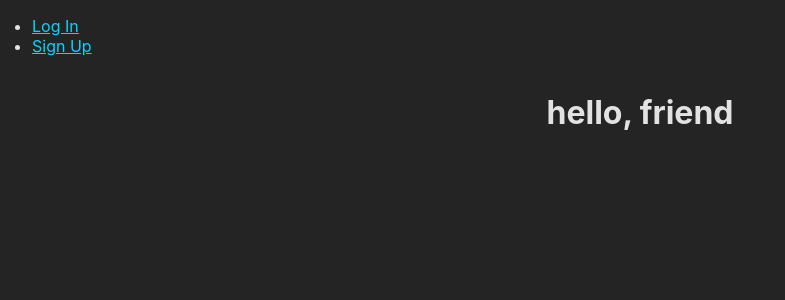
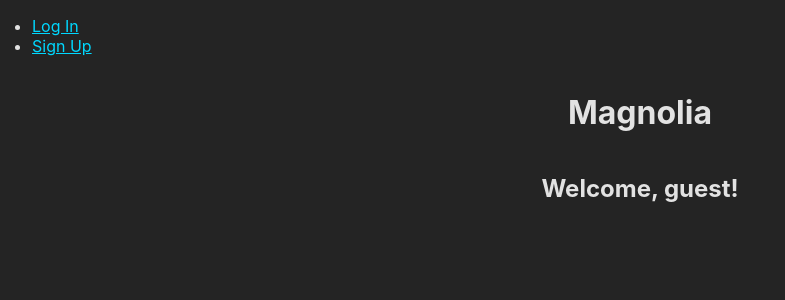
Before and after one commit to andrewmorrisondev/magnolia-front-end, a React (Vite) app: page / in a window 1280 px wide. Shown: the top 300 px of the page, without its empty margins (0-785 px from the left). Built offline with nearby package versions, Linux system fonts and the light colour scheme; no server answers.

Commit message:
add landing page

```diff
--- a/src/pages/Landing/Landing.jsx
+++ b/src/pages/Landing/Landing.jsx
@@ -4,7 +4,9 @@ import styles from './Landing.module.css'
 const Landing = ({ user }) => {
   return (
     <main className={styles.container}>
-      <h1>hello, {user ? user.name : 'friend'}</h1>
+      {/* <h1>Welcome to Magnolia, {user ? user.name : 'guest!'}</h1> */}
+      <h1>Magnolia</h1>
+      <h2>{user ? 'Welcome, ' + user.name + '!' : 'Welcome, guest!'}</h2>
     </main>
   )
 }
```
Also changed, not shown: src/pages/Landing/Landing.module.css (line endings or trailing spaces).
